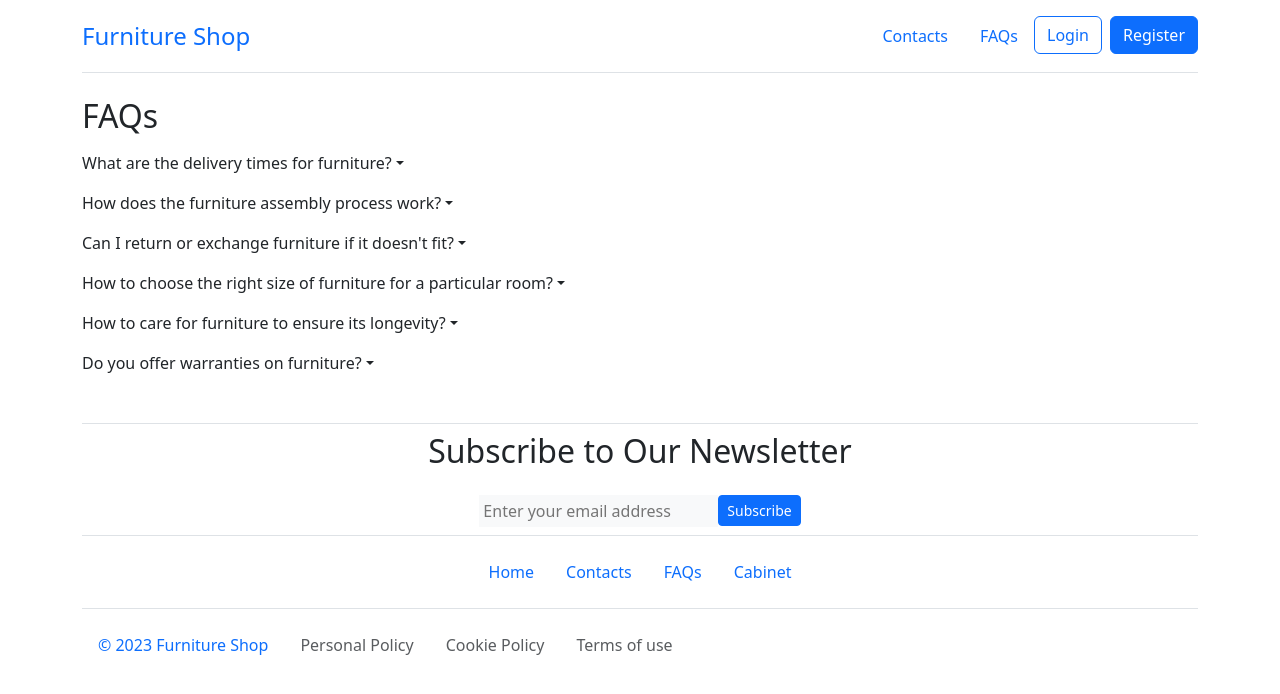
After one commit to AntiViruS90/DjangoFurnitureShop, a Django app: page /FAQs/ in a window 1280 px wide. The commit adds this page. Shown: the top 694 px of the page. Run offline with Django 4.2, Linux system fonts and the light colour scheme; some libraries are stand-ins or nearby versions.

Commit message:
some front and FAQs.html

```diff
--- a/index/static/js/js.js
+++ b/index/static/js/js.js
@@ -4,4 +4,19 @@ $(document).ready(function () {
         $('#alert_div').hide();
     });
 
+    $('#btn_subscribe').submit(function(event) {
+        event.preventDefault();
+
+        const emailInput = $('input[type="email"]');
+
+        if (emailInput.val().trim() === '') {
+            alert('Please enter valid data');
+        } else {
+            alert('Thank you for subscribing');
+            // Здесь можно добавить отправку данных на сервер или другие действия при успешной подписке
+            emailInput.val(''); // сбросить значение поля email после успешной подписки
+        }
+    });
+
+
 });
--- /dev/null
+++ b/index/templates/index/FAQs.html
@@ -0,0 +1,57 @@
+{% extends 'index/base.html' %}
+
+{% block content %}
+    <h2 class="h2">FAQs</h2>
+    <ul class="navbar-nav me-auto mb-2 mb-lg-0">
+        <li class="nav-item dropdown">
+            <a class="nav-link dropdown-toggle" href="#"
+               data-bs-toggle="dropdown" aria-expanded="false">What are the delivery times for furniture?</a>
+            <ul class="dropdown-menu">
+              <li class="dropdown-item">Typically, the delivery time for furniture is between 2 to 4 weeks
+                  depending on product availability and your location.</li>
+            </ul>
+        </li>
+        <li class="nav-item dropdown">
+            <a class="nav-link dropdown-toggle" href="#"
+               data-bs-toggle="dropdown" aria-expanded="false">How does the furniture assembly process work?</a>
+            <ul class="dropdown-menu">
+              <li class="dropdown-item">Furniture may be delivered fully assembled or as a self-assembly kit.
+                  All necessary instructions and tools are usually included.</li>
+            </ul>
+        </li>
+        <li class="nav-item dropdown">
+            <a class="nav-link dropdown-toggle" href="#"
+               data-bs-toggle="dropdown" aria-expanded="false">Can I return or exchange furniture if it doesn't fit?</a>
+            <ul class="dropdown-menu">
+              <li class="dropdown-item">Yes, we accept furniture returns or exchanges within a certain period of time
+                  (usually 14 or 30 days) from the purchase date, subject to specific conditions. See our page
+                  <a class="text-decoration-none" href="{% url 'contacts' %}">Contacts</a></li>
+            </ul>
+        </li>
+        <li class="nav-item dropdown">
+            <a class="nav-link dropdown-toggle" href="#"
+               data-bs-toggle="dropdown" aria-expanded="false">How to choose the right size of furniture for a particular room?</a>
+            <ul class="dropdown-menu">
+              <li class="dropdown-item">It is recommended to measure the room where the furniture will be placed and
+                  consider the available space to choose the appropriate size of furniture.</li>
+            </ul>
+        </li>
+        <li class="nav-item dropdown">
+            <a class="nav-link dropdown-toggle" href="#"
+               data-bs-toggle="dropdown" aria-expanded="false">How to care for furniture to ensure its longevity?</a>
+            <ul class="dropdown-menu">
+              <li class="dropdown-item">Regular cleaning and the use of specific care products for different materials
+                  will help maintain the furniture in good condition.</li>
+            </ul>
+        </li>
+        <li class="nav-item dropdown">
+            <a class="nav-link dropdown-toggle" href="#"
+               data-bs-toggle="dropdown" aria-expanded="false">Do you offer warranties on furniture?</a>
+            <ul class="dropdown-menu">
+              <li class="dropdown-item">Yes, we typically provide manufacturer warranties for furniture for a certain
+                  period of time. Warranty terms may vary depending on the product. Check our
+                  <a class="text-decoration-none" href="{% url 'contacts' %}">page</a></li>
+            </ul>
+        </li>
+    </ul>
+{% endblock content %}
--- a/index/templates/index/base.html
+++ b/index/templates/index/base.html
@@ -26,7 +26,7 @@
 
                 <ul class="nav nav-pills d-flex flex-wrap justify-content-center align-content-center">
                     <li class="nav-item"><a class="nav-link" aria-current="page" href="{% url 'contacts' %}">Contacts</a></li>
-                    <li class="nav-item"><a class="nav-link" aria-current="page" href="#">Phone</a></li>
+                    <li class="nav-item"><a class="nav-link" aria-current="page" href="{% url 'FAQs' %}">FAQs</a></li>
                     {% if user.is_authenticated %}
                         <li class="nav-item"><a class="nav-link" aria-current="page" href="{% url 'cabinet' %}">Cabinet</a></li>
                     {% endif %}
@@ -66,6 +66,44 @@
                 </div>
             </div>
         </div>
+
+        <div class="container">
+            <footer class="py-3 my-4">
+                <div class="border-top border-bottom text-center">
+                    <form class="mb-2 mt-2">
+                        <div class="flex flex-col items-center justify-center h-screen light">
+                            <div class="w-full max-w-md bg-white rounded-lg shadow-md p-6">
+                                <h2 class="text-2xl font-bold text-gray-800 mb-4">Subscribe to Our Newsletter</h2>
+                                <div class="d-flex flex-row align-items-center justify-content-center mb-2">
+                                    <input placeholder="Enter your email address" class="bg-light text-gray-800 border-0 p-1" type="email">
+                                    <button class="btn btn-primary btn-sm" type="submit" id="btn_subscribe">Subscribe</button>
+                                </div>
+                            </div>
+                        </div>
+                    </form>
+                </div>
+                <ul class="nav justify-content-center border-bottom pb-3 mb-3 mt-3">
+                    <li class="nav-item"><a href="/" class="nav-link">Home</a></li>
+                    <li class="nav-item"><a href="{% url 'contacts' %}" class="nav-link">Contacts</a></li>
+                    <li class="nav-item"><a href="{% url 'FAQs' %}" class="nav-link">FAQs</a></li>
+                    <li class="nav-item"><a href="{% url 'cabinet' %}" class="nav-link">Cabinet</a></li>
+                </ul>
+                <ul class="nav d-flex flex-row col-md-8 justify-content-start">
+                    <li class="nav-item">
+                        <span class="nav-link">&copy; 2023 Furniture Shop</span>
+                    </li>
+                    <li class="nav-item">
+                        <a href="#" class="nav-link text-body-secondary text-decoration-none">Personal Policy</a>
+                    </li>
+                    <li class="nav-item">
+                        <a href="#" class="nav-link text-body-secondary text-decoration-none">Cookie Policy</a>
+                    </li>
+                    <li class="nav-item">
+                        <a href="#" class="nav-link text-body-secondary text-decoration-none">Terms of use</a>
+                    </li>
+                </ul>
+            </footer>
+        </div>
         <script src="{% static 'js/js.js' %}"></script>
         <script src="https://code.jquery.com/jquery-3.6.0.min.js"></script>
         <script src="https://code.jquery.com/jquery-3.7.1.slim.min.js"></script>
--- a/index/templates/index/order_complete.html
+++ b/index/templates/index/order_complete.html
@@ -9,6 +9,7 @@
         <form action="" method="post" class="product-form">
             {% csrf_token %}
             <h2>Order has been placed</h2>
+            <h3>Thank's for your order, check your email</h3>
             <button class="btn btn-info btn-sm mt-2">
                 <a class="text-decoration-none" href="/">
                     <img src="{% static 'image/chevron-left.png' %}" alt="Main page" width="16px" style="margin-top: -3px">Main page
--- a/index/urls.py
+++ b/index/urls.py
@@ -22,6 +22,7 @@ urlpatterns = [
     path('email/', CheckoutView.as_view(), name='email'),
     path('contacts/', views.contacts, name='contacts'),
     path('cabinet/', views.cabinet, name='cabinet'),
+    path('FAQs/', views.FAQs, name='FAQs'),
 
 ] + static(settings.MEDIA_URL, document_root=settings.MEDIA_ROOT)
 
--- a/index/views.py
+++ b/index/views.py
@@ -318,6 +318,9 @@ def error_404(request, exception):
     return render(request, 'index/404.html', status=404)
 
 
+def FAQs(request):
+    return render(request, 'index/FAQs.html')
+
 
 @login_required
 def cabinet(request):
```
Also changed, not shown: index/templates/index/product_list.html (+4 -30 lines), db.sqlite3.
